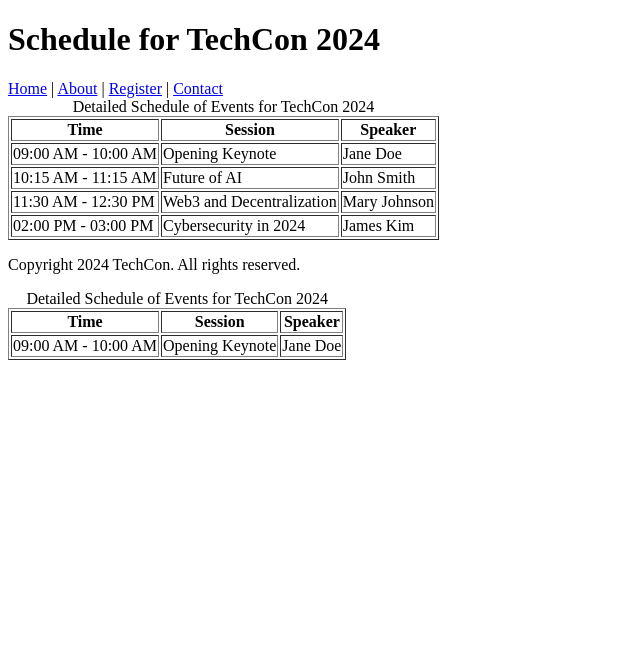
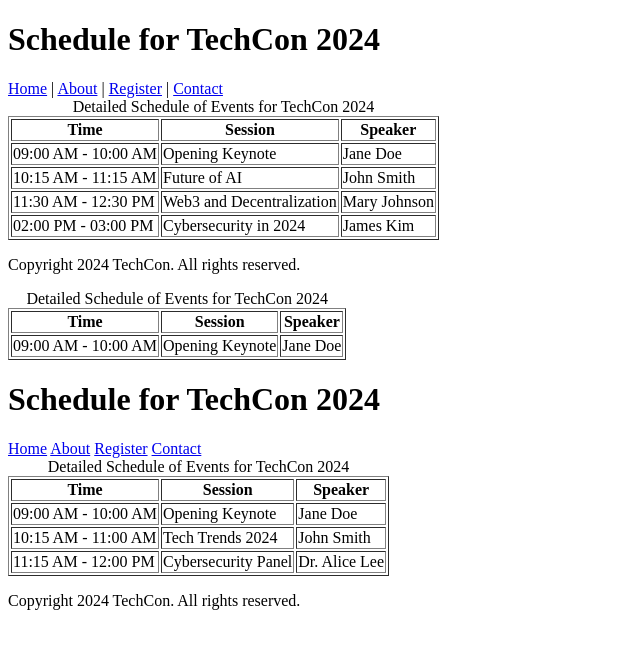
Before and after one commit to reedge-tech/TechCon_HTML, a plain HTML site: page techcon_website/schedule.html in a window 1280 px wide. Shown: the whole page, without its empty margins (0-640 px from the left). Drawn offline with Linux system fonts and the light colour scheme.

Commit message:
Fix: added correct table and copyright text

```diff
--- a/techcon_website/schedule.html
+++ b/techcon_website/schedule.html
@@ -74,3 +74,57 @@
     <!-- more rows -->
   </tbody>
 </table>
+<!DOCTYPE html>
+<html lang="en">
+<head>
+  <meta charset="UTF-8">
+  <title>Schedule for TechCon 2024</title>
+</head>
+<body>
+
+  <header>
+    <h1>Schedule for TechCon 2024</h1>
+    <nav>
+      <a href="index.html">Home</a>
+      <a href="about.html">About</a>
+      <a href="register.html">Register</a>
+      <a href="contact.html">Contact</a>
+    </nav>
+  </header>
+
+  <main>
+    <table border="1">
+      <caption>Detailed Schedule of Events for TechCon 2024</caption>
+      <thead>
+        <tr>
+          <th scope="col">Time</th>
+          <th scope="col">Session</th>
+          <th scope="col">Speaker</th>
+        </tr>
+      </thead>
+      <tbody>
+        <tr>
+          <td>09:00 AM - 10:00 AM</td>
+          <td>Opening Keynote</td>
+          <td>Jane Doe</td>
+        </tr>
+        <tr>
+          <td>10:15 AM - 11:00 AM</td>
+          <td>Tech Trends 2024</td>
+          <td>John Smith</td>
+        </tr>
+        <tr>
+          <td>11:15 AM - 12:00 PM</td>
+          <td>Cybersecurity Panel</td>
+          <td>Dr. Alice Lee</td>
+        </tr>
+      </tbody>
+    </table>
+  </main>
+
+  <footer>
+    <p>Copyright 2024 TechCon. All rights reserved.</p>
+  </footer>
+
+</body>
+</html>
```
